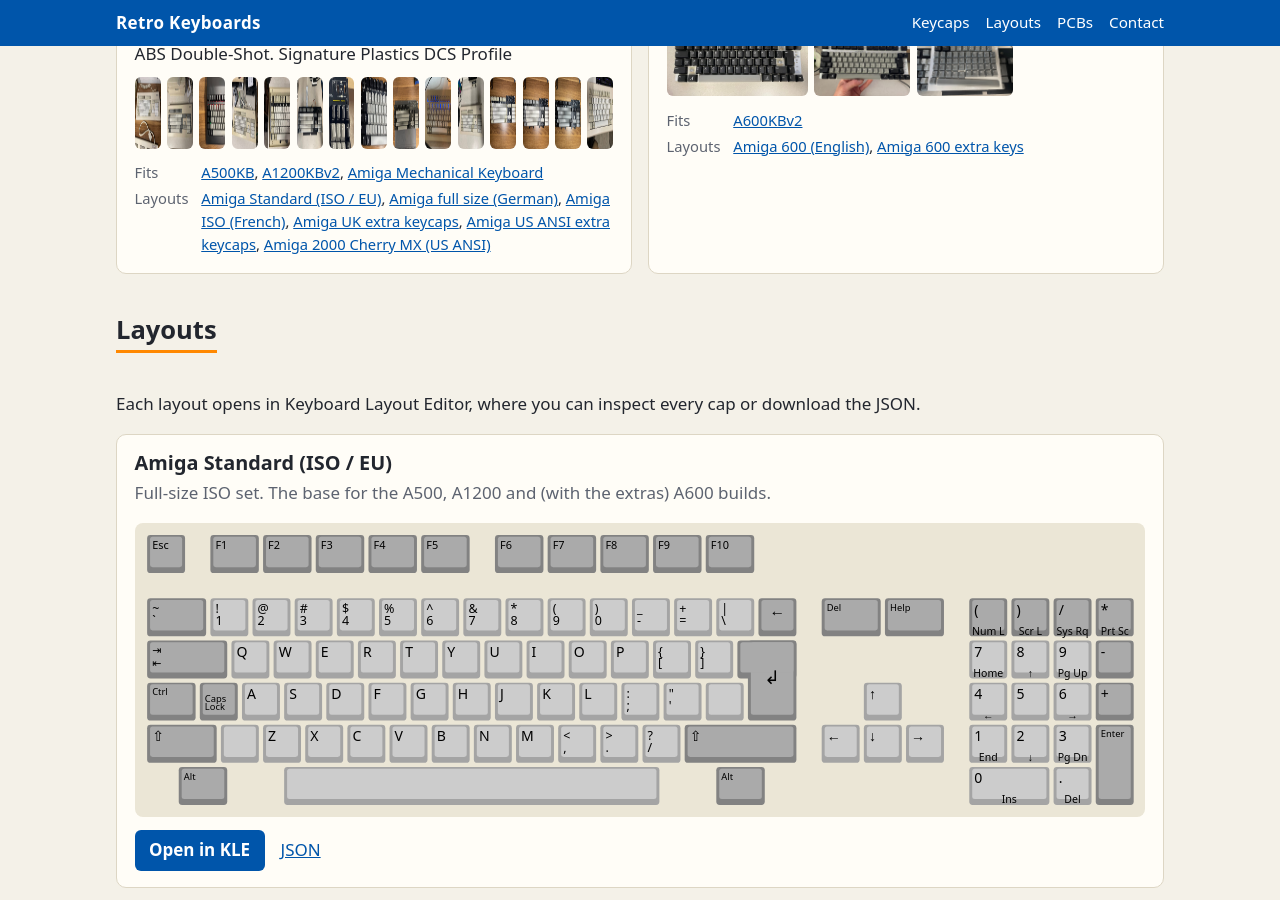
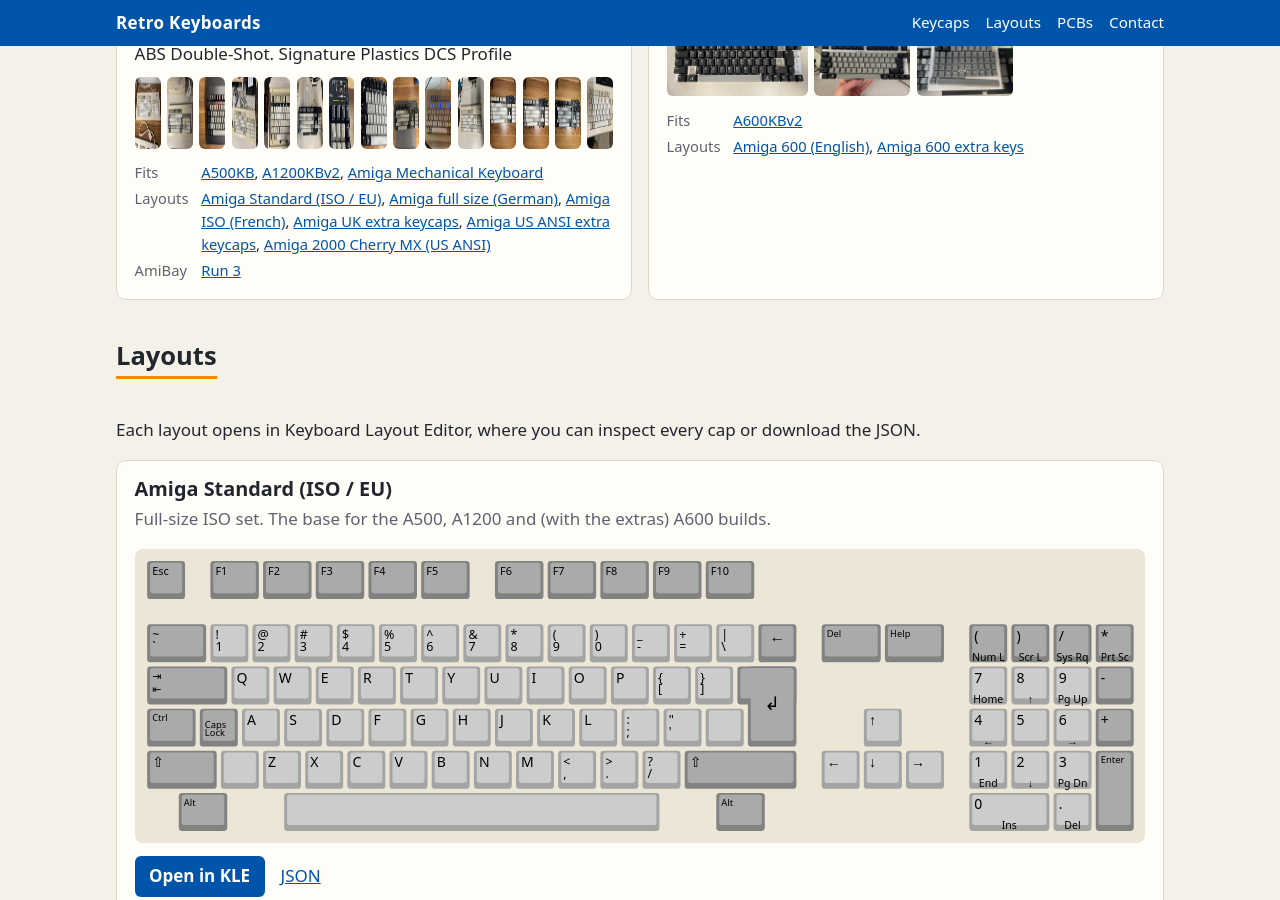
Before and after one commit to steveed/keyboards, a Jekyll site: the page built from index.html, in a window 1280 px wide and 900 px high, scrolled down 907 px. Built offline with Jekyll 4.4.1, drawn with Linux system fonts in a browser that asks for light colours.

Commit message:
add a link

```diff
--- a/_data/keycaps.yml
+++ b/_data/keycaps.yml
@@ -32,7 +32,9 @@
     - grey-white-a500kb
     - black-grey-a500kb-2
     - classic-closeup
-  amibay: []
+  amibay:
+    - title: "Run 3"
+      url: "https://www.amibay.com/threads/amiga-full-size-keyboard-keycap-sets-cherry-mx-style.2457565/"
 
 - id: amiga-600
   name: Amiga 600
```
